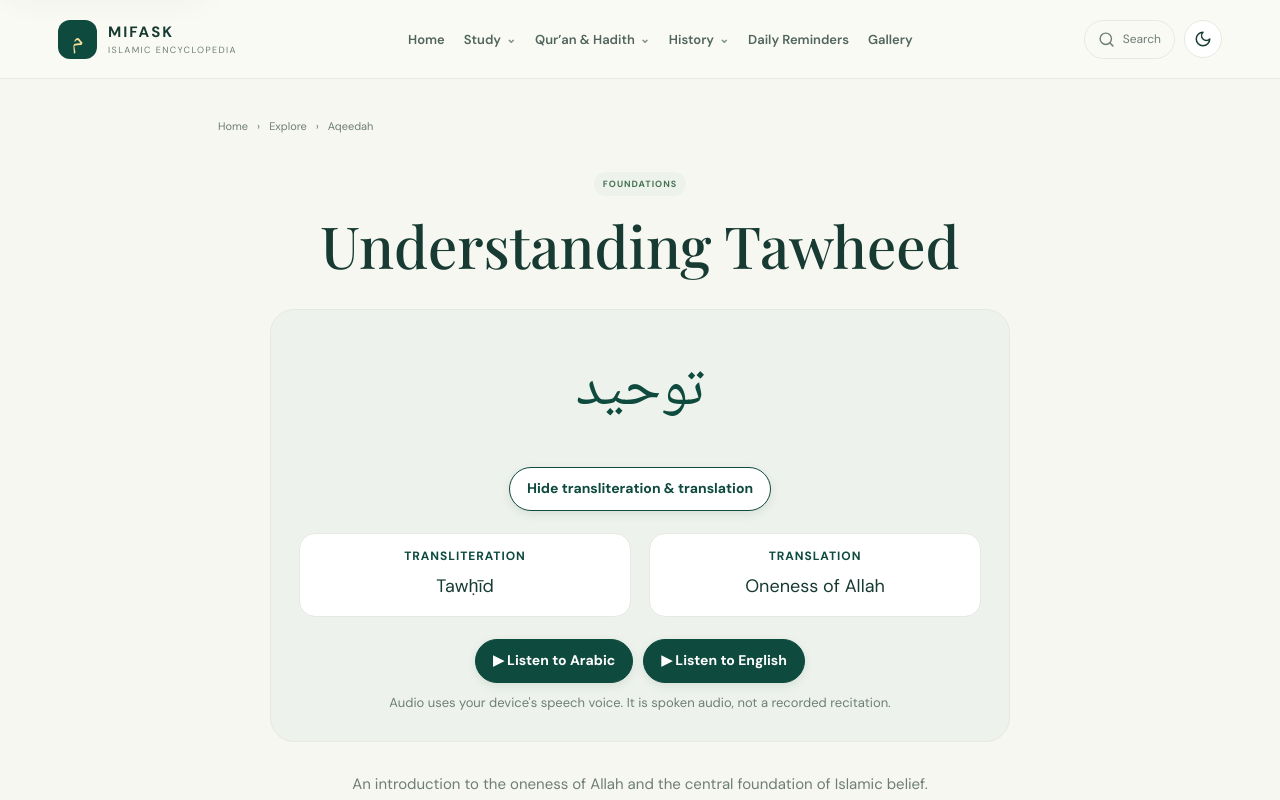
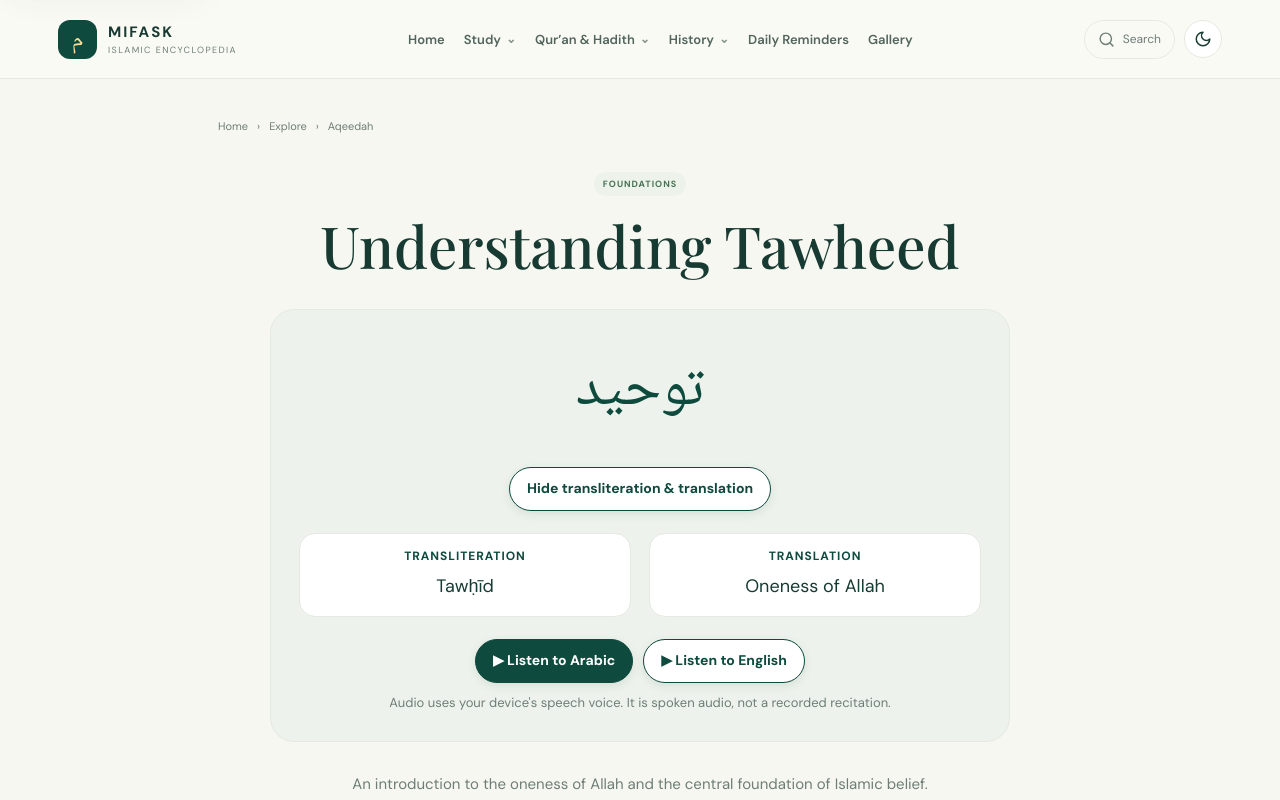
Before and after one commit to smartmil79-afk/mifask-islamic-encyclopedia, a Next.js app: page /article/tawheed in a window 1280 px wide. Shown: the top 800 px of the page. Built offline with nearby package versions, Linux system fonts and the light colour scheme; no server answers; the database is empty; a web font is replaced by a local one.

Commit message:
Style Arabic and English audio playback controls

```diff
--- a/app/globals.css
+++ b/app/globals.css
@@ -377,3 +377,7 @@ html[data-theme="dark"] .verification-unverified{background:#3a3020;border-color
 .arabic-learning-voice select{max-width:100%;min-height:40px;padding:8px 10px;border:1px solid var(--line);border-radius:12px;background:var(--surface);color:var(--text);font:inherit}
 .arabic-audio-note{display:block;width:100%;max-width:560px;color:var(--muted);font-size:13px;line-height:1.6;text-align:center}
 @media(max-width:600px){.arabic-learning{padding:16px 13px;border-radius:18px;gap:14px;margin:16px auto}.arabic-learning-meaning{grid-template-columns:1fr;gap:10px}.arabic-learning-meaning>div{padding:12px 14px}.arabic-learning-toggle,.arabic-audio-button{width:100%;max-width:420px;min-height:46px;padding:12px 14px;font-size:14px}.arabic-learning-audio-controls{flex-direction:column;align-items:stretch;gap:9px}.arabic-learning-voice{width:100%;flex-direction:column}.arabic-learning-voice select{width:100%}.arabic-audio-note{font-size:12px;padding:0 3px}.arabic-learning-script{line-height:1.75}}
+
+/* Separate Arabic and English playback controls */
+.arabic-audio-button-english{background:var(--surface);color:var(--green);}
+.arabic-audio-button-stop{background:#8b3a3a;border-color:#8b3a3a;color:#fff;}
```
